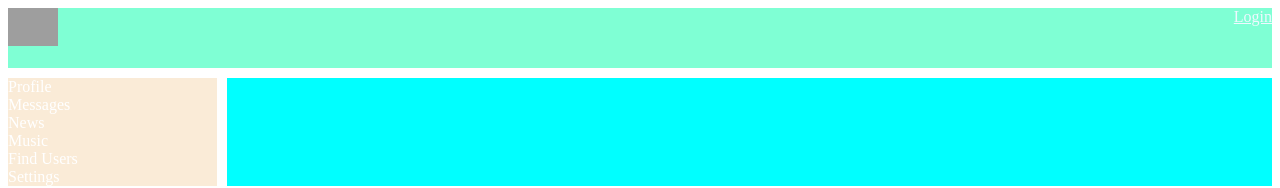
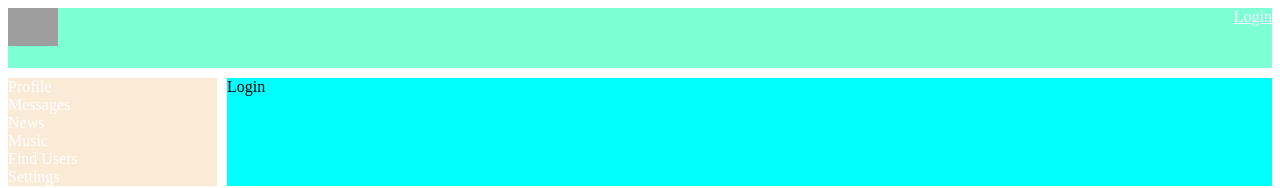
Before and after one commit to 7ergy0/social_network, a React (Create React App) app: page /login in a window 1280 px wide. Shown: the top 188 px of the page. Built offline with nearby package versions, Linux system fonts and the light colour scheme; no server answers; grey boxes are pictures that could not be loaded.

Commit message:
Redirect

```diff
--- a/src/App.tsx
+++ b/src/App.tsx
@@ -1,12 +1,12 @@
 import React from 'react';
 import './App.css';
-import Header from "./components/Header/Header";
 import Navbar from "./components/Navbar/Navbar";
 import {Route} from "react-router-dom";
 import DialogsContainer from "./components/Dialogs/DialogsContainer";
 import UsersContainer from "./components/Users/UsersContainer";
 import ProfileContainer from "./components/Profile/ProfileContainer";
 import HeaderContainer from "./components/Header/HeaderContainer";
+import Login from "./components/login/Login";
 
 
 
@@ -28,6 +28,7 @@
                 <Route path='/dialogs' render={()=><DialogsContainer/>}/>
                 <Route path='/profile/:userId?' render={()=><ProfileContainer/>}/>
                 <Route path='/users' render={()=><UsersContainer/>}/>
+                <Route path='/login' render={()=><Login/>}/>
 
             </div>
         </div>
--- a/src/components/Dialogs/Dialogs.tsx
+++ b/src/components/Dialogs/Dialogs.tsx
@@ -3,6 +3,7 @@
 import MessageItem from "./Message/MessageItem";
 import DialogItem from "./DialogItem/DialogItem";
 import {DialogsContainerType} from "./DialogsContainer";
+import {Redirect} from "react-router-dom";
 
 
 
@@ -29,6 +30,7 @@
 
 
     }
+    if(!props.isAuth) return <Redirect to={'/login'}/>
     return (
         <div className={s.dialogs}>
             <div className={s.dialogsItems}>
--- a/src/components/Dialogs/DialogsContainer.tsx
+++ b/src/components/Dialogs/DialogsContainer.tsx
@@ -8,6 +8,7 @@
 type mapStateToPropsType={
     newMessage:string
     state:RootStateType
+    isAuth:boolean
 }
 type mapDispatchToPropsType={
     sendMessageAction:()=>void
@@ -19,7 +20,8 @@
 let mapStateToProps = (state:RootStateType):mapStateToPropsType => {
     return {
         newMessage: state.dialogsPage.newMessageBody,
-        state:state
+        state:state,
+        isAuth:state.auth.isAuth
     }
 }
 let mapDispatchToProps = (dispatch:Dispatch):mapDispatchToPropsType => {
--- a/src/components/Profile/ProfileContainer.tsx
+++ b/src/components/Profile/ProfileContainer.tsx
@@ -3,23 +3,22 @@
 import {connect} from "react-redux";
 import {defaultProfile} from "../../redux/profile-reducer";
 import {RootStateType} from "../../redux/redux-store";
-import {withRouter} from "react-router-dom";
-
-
+import {Redirect, withRouter} from "react-router-dom";
 
 
 type mapsStateToPropsType = {
-    profile:any
+    profile: any
+    isAuth: boolean
 }
 
-export type ProfileContainerType=mapsStateToPropsType
+export type ProfileContainerType = mapsStateToPropsType
 
 class ProfileContainer extends React.Component<any, ProfileContainerType> {
 
     componentDidMount() {
-        let userId=this.props.match.params.userId
-        if(!userId){
-            userId=2;
+        let userId = this.props.match.params.userId
+        if (!userId) {
+            userId = 2;
         }
         // profileApi.defaultUser(userId).then(data=> {
         //     this.props.setUserProfile(data)
@@ -28,7 +27,7 @@
     }
 
     render() {
-
+        if (!this.props.isAuth) return <Redirect to={'/login'}/>
         return (
 
             <Profile {...this.props} profile={this.props.profile}/>
@@ -38,10 +37,11 @@
 
 }
 
-let mapStateToProps = (state: RootStateType):mapsStateToPropsType => ({
-    profile: state.profilePage.profile
+let mapStateToProps = (state: RootStateType): mapsStateToPropsType => ({
+    profile: state.profilePage.profile,
+    isAuth: state.auth.isAuth
 })
 
-let WithUrlDataContainerComponent=withRouter(ProfileContainer)
+let WithUrlDataContainerComponent = withRouter(ProfileContainer)
 
 export default connect(mapStateToProps, {defaultProfile})(WithUrlDataContainerComponent);
--- a/src/components/Users/UsersContainer.tsx
+++ b/src/components/Users/UsersContainer.tsx
@@ -12,6 +12,7 @@
 } from "../../redux/users-reducer";
 import Users from "./Users";
 import Preloader from "../Preloader/Preloader";
+import {NavLink, Redirect} from "react-router-dom";
 
 
 
@@ -57,6 +58,7 @@
     }
 
     render() {
+
         return <>
             {
                 this.props.isFetching?
--- /dev/null
+++ b/src/components/login/Login.tsx
@@ -0,0 +1,11 @@
+import React from "react";
+
+
+
+
+function Login(){
+    return <div>
+        Login
+    </div>
+};
+export default Login;
```
